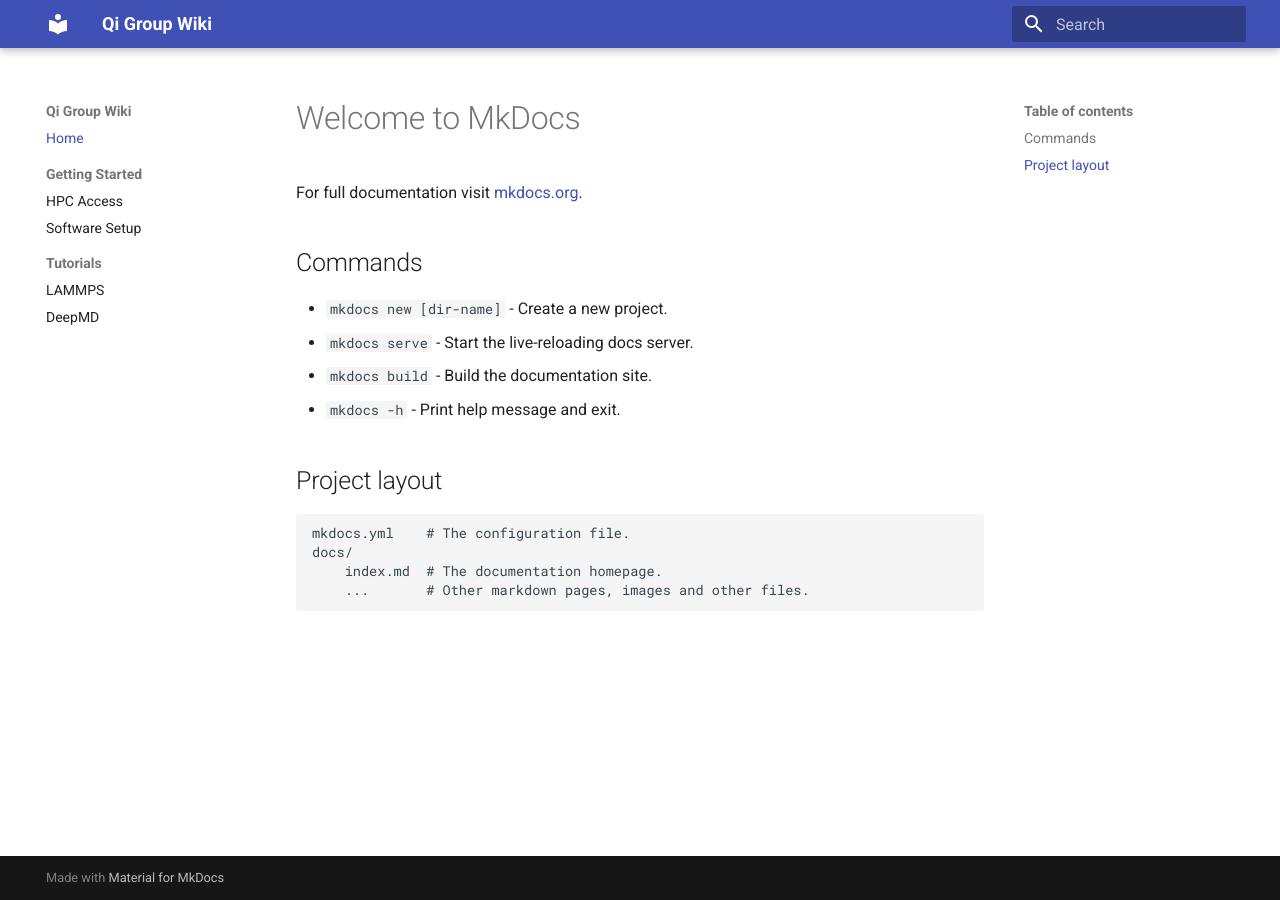
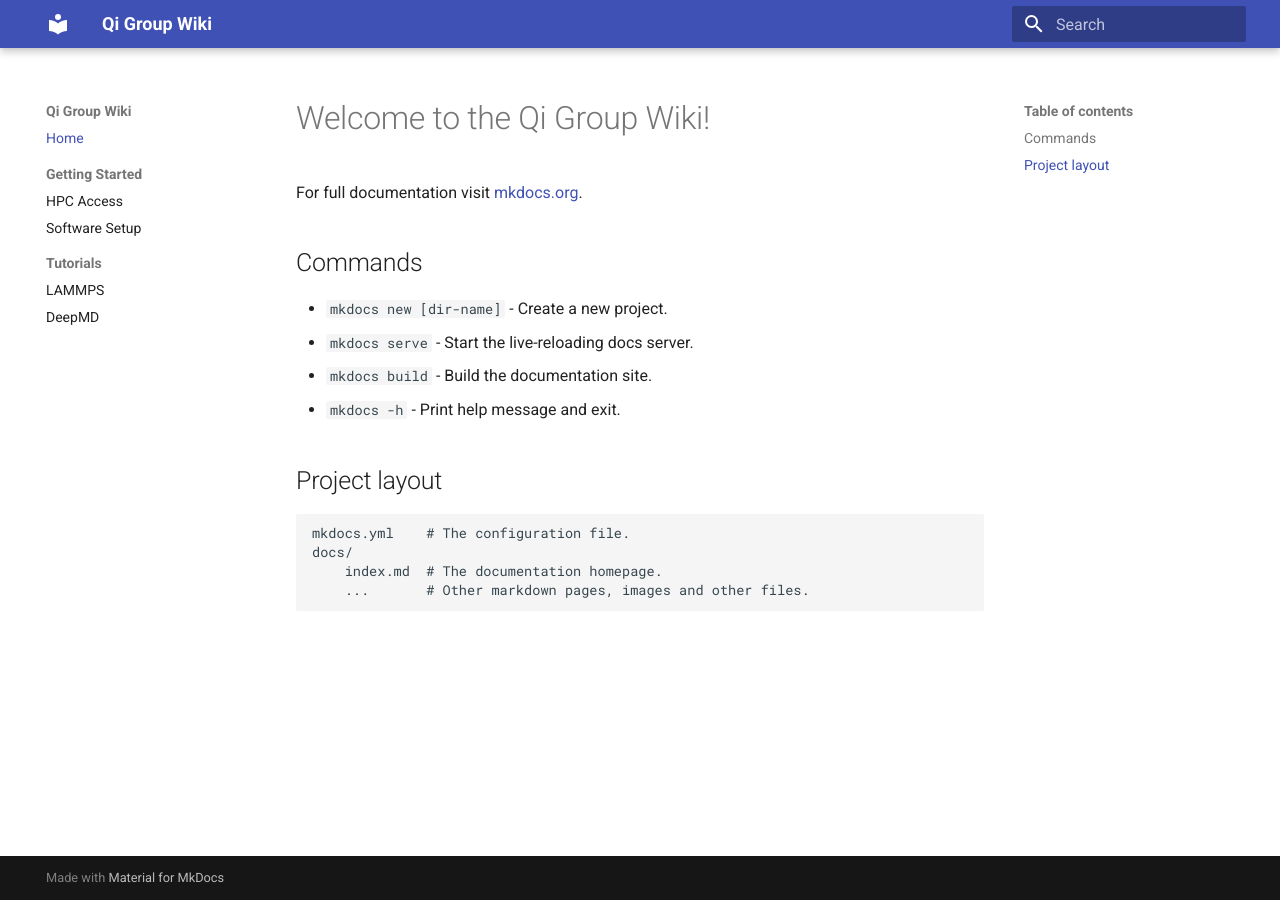
Before and after one commit to MSCE-Brown/MCSE-Wiki, an MkDocs documentation site: the page built from docs/index.md, in a window 1280 px wide. Built offline with MkDocs 1.6.1 and Material for MkDocs 9.7.7, drawn with Linux system fonts in a browser that asks for light colours.

```diff
--- a/docs/index.md
+++ b/docs/index.md
@@ -1,4 +1,4 @@
-# Welcome to MkDocs
+# Welcome to the Qi Group Wiki!
 
 For full documentation visit [mkdocs.org](https://www.mkdocs.org).
 
```
Also changed, not shown: 1 other file.
